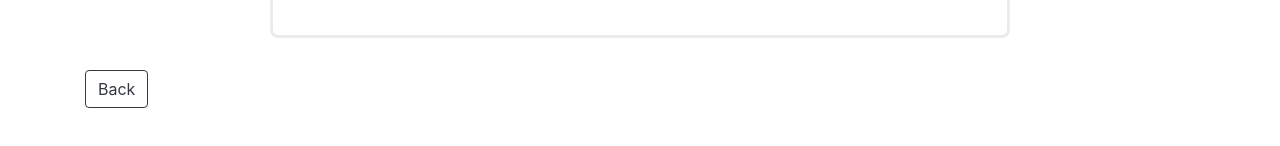
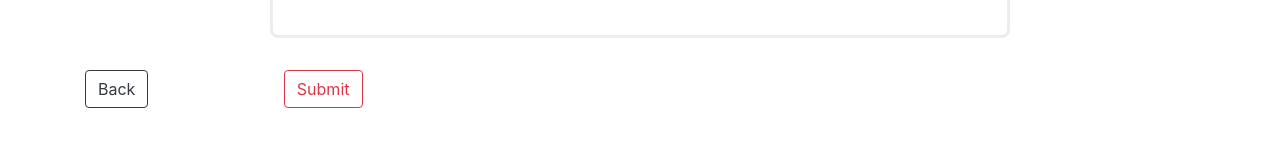
Before and after one commit to dmitriyeff/my-marketplace, a React (Create React App) app: page /apps/create in a window 1280 px wide. Shown: the part 372-518 px from the top of the page. Built offline with nearby package versions, Linux system fonts and the light colour scheme.

Commit message:
add submit button

```diff
--- a/src/components/form/Form.js
+++ b/src/components/form/Form.js
@@ -1,5 +1,5 @@
 import React, { Fragment } from "react";
-import { Form, Col, Row } from "react-bootstrap";
+import { Form, Col, Row, Button, ButtonToolbar } from "react-bootstrap";
 import GoBackButton from "../buttons/GoBack";
 
 import "./styles.scss";
@@ -29,6 +29,7 @@ const AppForm = () => {
                             placeholder="Describe your application"
                         />
                         <Form.Control.Feedback>Looks good!</Form.Control.Feedback>
+
                     </Form.Group>
                 </Form.Row>
             </Form>
@@ -39,7 +40,20 @@ const AppForm = () => {
                     margin: "auto",
                     padding: "0"
                 }}>
+                <ButtonToolbar
+                    style={{
+                        width: "25%",
+                        display: "flex",
+                        justifyContent: "space-between"}}
+                >
                     <GoBackButton />
+                    <Button
+                        variant="outline-danger"
+                        type="submit"
+                    >
+                        Submit
+                    </Button>
+                </ButtonToolbar>
             </Row>
         </Fragment>
     );
```
